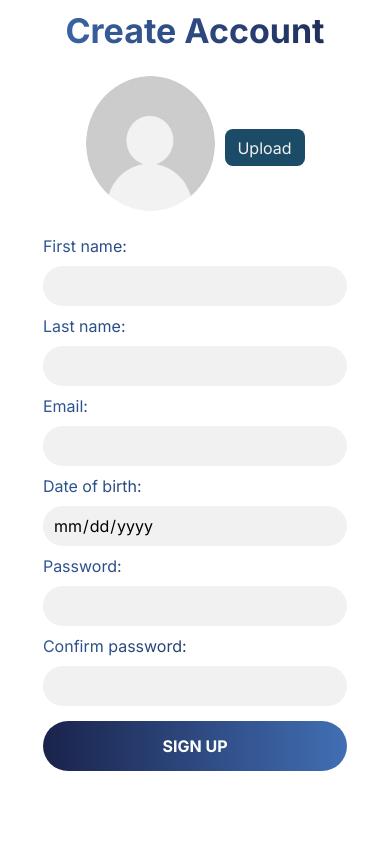
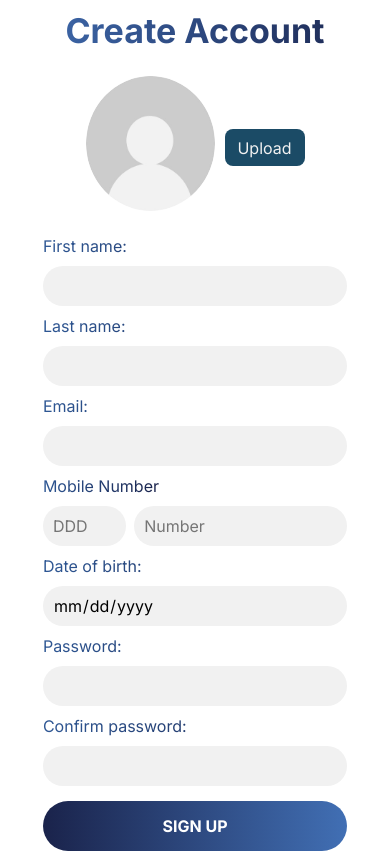
Before and after one commit to Gabriel-Lassen/E-Commerce-CodeVerse, a React (Vite) app in the folder codeverse/: page /signup in a window 390 px wide. Built offline with nearby package versions, Linux system fonts and the light colour scheme.

Commit message:
add: birth entries to mobile registration page

```diff
--- a/codeverse/src/pages/Signup/index.jsx
+++ b/codeverse/src/pages/Signup/index.jsx
@@ -157,6 +157,23 @@ function Signup() {
               onChange={(e) => setEmail(e.target.value)}
             />
           </label>
+          <label className={styles.mobile_number}>
+          <span>Mobile Number</span>
+          <div className={styles.input_container}>
+            <input
+              type="tel"
+              maxLength="2"
+              placeholder="DDD"
+              className={styles.input_small}
+            />
+            <input
+              type="tel"
+              maxLength="9"
+              placeholder="Number"
+              className={styles.input_large}
+            />
+          </div>
+        </label>
           <label>
             <span> Date of birth: </span>
             <input
--- a/codeverse/src/pages/Signup/styles.module.scss
+++ b/codeverse/src/pages/Signup/styles.module.scss
@@ -99,6 +99,24 @@
         transition: all 0.3s;
         border: 0;
         background: linear-gradient(90deg, #1a234b 0%, #416fb4 100%);
+      }
+    }
+    .mobile_number {
+      display: flex;
+      flex-direction: column;
+      align-items: flex-start;
+      width: 78%;
+      .input_container {
+        width: 100%;
+        display: flex;
+        align-items: center;
+        .input_small {
+          min-width: 10%;
+          margin-right: 8px;
+        }
+        .input_large {
+          width: 37vw;
+        }
       }
     }
   }
```
